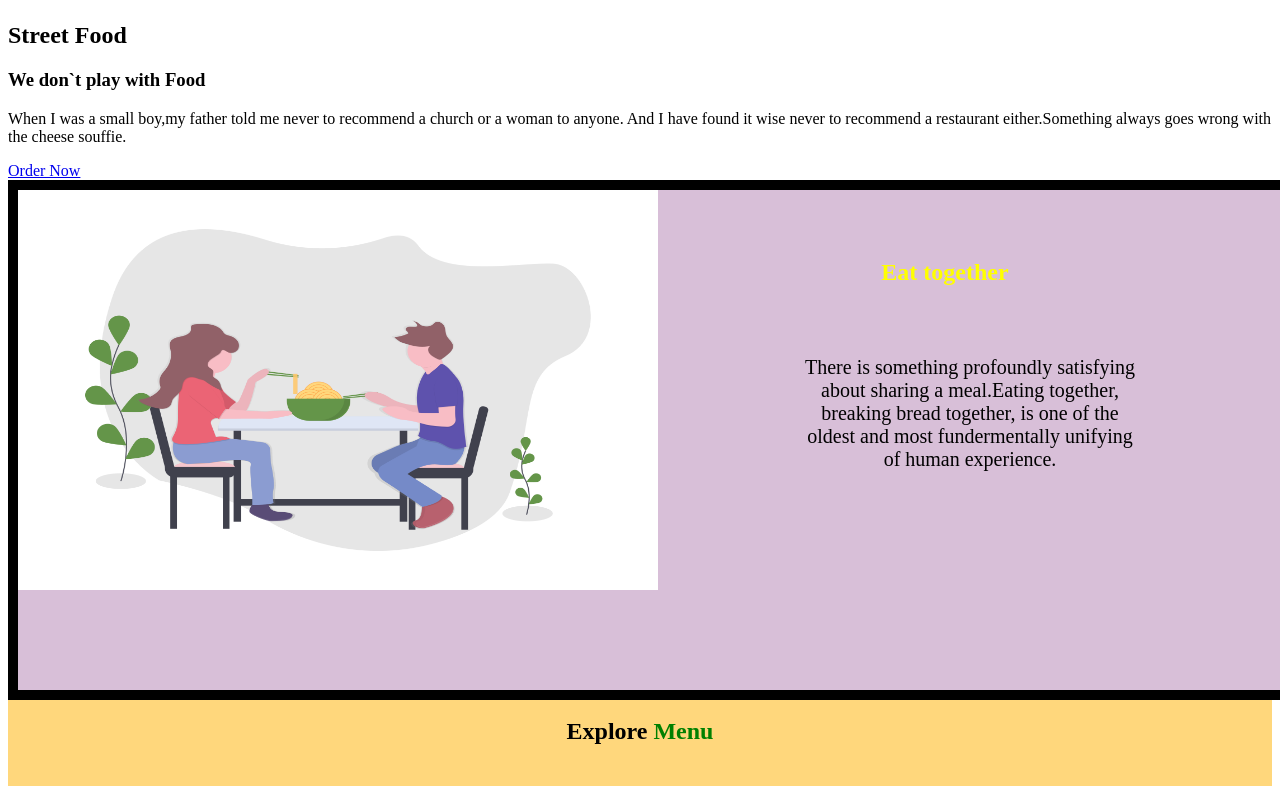
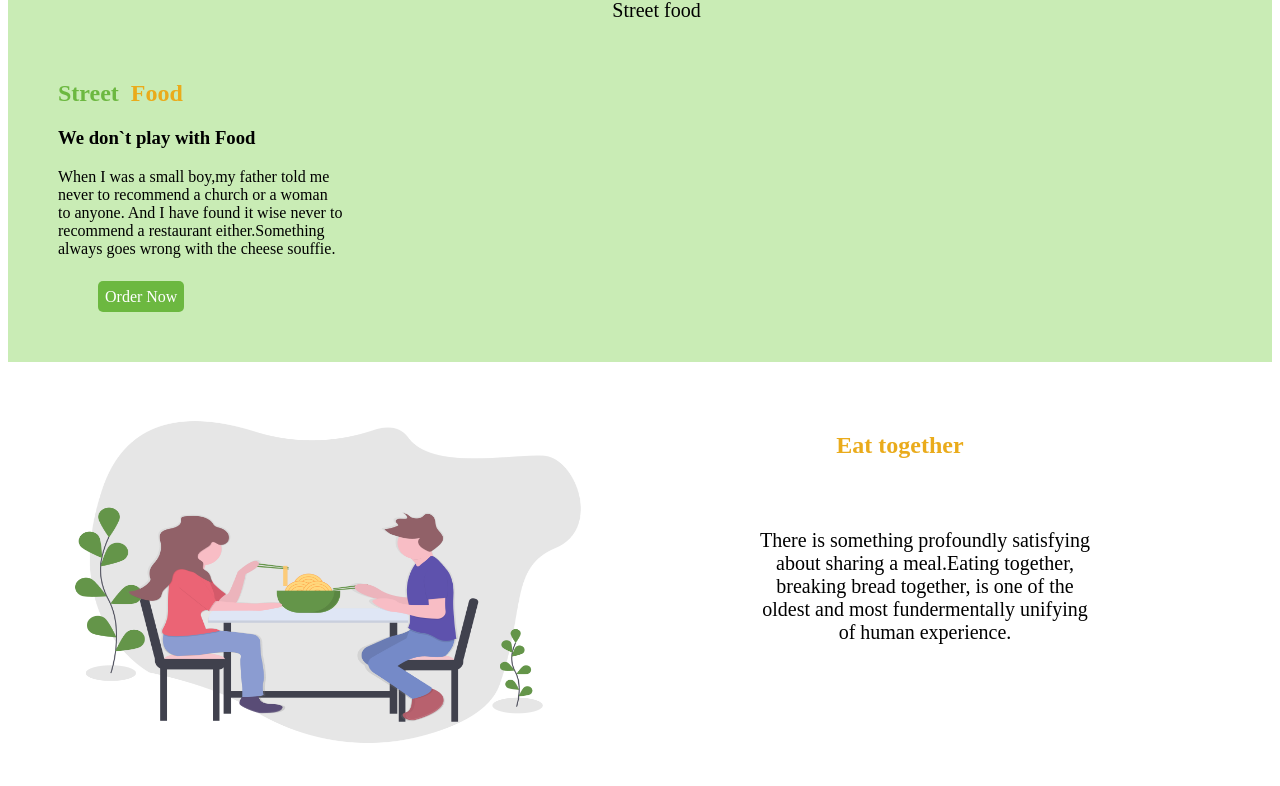
Before and after one commit to devseme/StreetFood-Website, a plain HTML site: page index.html in a window 1280 px wide. Shown: the part 106-892 px from the top of the page. Drawn offline with Linux system fonts and the light colour scheme.

Commit message:
styled the first home page.it will look like the required but the background not yet

```diff
--- a/index.css
+++ b/index.css
@@ -9,38 +9,72 @@ nav{
     margin-left: 20px;
     margin-right: 20px;
     padding: 15px;
-
+}
+nav>p{
+    margin-top: 0;
 }
 
 .header>nav>a{
     color:black;
+    text-decoration: none;
+}
+
+
+main {
+    background-color:  #C9ECB5;
+    width: 100%;
+    height: 460px;
+
+}
+.intro{
+    margin-left: 50px;
+
+}
+#orderbutton{
+    margin-left: 40px;
+    margin-top: 30px;
+}
+
+#orderbutton>a{
+    color: white;
+    text-decoration: none;
+    background-color: #6CB840;
+    width: 60px;
+    height: auto;
+    color: white;
+    padding: 7px;
+    border-radius: 5px;
+
 }
 
 .together{
     width: 100%;
     height: 500px;
-    background-color: thistle;
-    border: 10px solid black;
+    background-color:white;
+
 
 
 }
 .together>h2{
-    color:yellow;
+    color:  #EAAB1B;
     justify-content: center;
     padding: 50px;
     text-align: center;
+    margin-right: 70px;
+    font-weight: 700;
 
 }
 .together>img{
     float: left;
     position: relative;
-    border: 10px black;
+
 
 }
 .together>p{
+
     font-size: 20px;
     justify-content: center;
-
+    margin-right: 70px;
     text-align: center;
 }
 .container{
--- a/index.html
+++ b/index.html
@@ -14,25 +14,27 @@
                 <a href = "#menu">Our Menu</a>&nbsp;
                 <a href="#happyhour">Happy Hour</a>&nbsp;
 <!--  don`t forget the star for street food  -->
-                <p> Street food</p>
+              <p><img src="./images/star.jpeg" width="70px" height="70px" alt="star logo"><br>
+                 Street food</p>
                 <a href="#catering">Catering</a>&nbsp;
                 <a href="#reservation">Reservation</a>&nbsp;
                 <a href="#gallery">Gallery</a>&nbsp;
                 <a href="#contact">Contact</a>
                 </nav>
             </div>
-<div>
-    <h2>Street Food</h2>
+<div class="intro">
+    <h2><span style="color:#6CB840">Street &nbsp;</span><span style="color:#EAAB1B">Food</span></h2>
     <h3>We don`t play with Food</h3>
-    <p>When I was a small boy,my father told me never to recommend a church or  a woman to anyone.
-        And I have found it wise never to recommend a restaurant either.Something always goes wrong with
-        the cheese souffie.
-    </p>
-    <a href="order">Order Now</a>
+    <p>When I was a small boy,my father told me <br>never to recommend a church or  a woman <br>to anyone.
+        And I have found it wise never to<br> recommend a restaurant either.Something <br>always goes wrong with
+        the cheese souffie.<br>
+    </p >
+   <div id="orderbutton"> <a href="order">Order Now</a></div>
 </div>
+</main>
 <div class="together">
     <img src="./images/eating_together.png"  width="640" height="400" alt="image of 2 people sharing a meal">
-    <h2>Eat together</h2>
+    <h2><strong>Eat together</strong></h2>
     <p>There is something profoundly satisfying <br> about sharing a meal.Eating together,<br>breaking bread together,
         is one of the <br>oldest and most fundermentally unifying <br>of human experience.
     </p>
@@ -133,5 +135,5 @@
 </footer>
         </body>
 
-    </main>
+
 </html>
--- a/style.css
+++ b/style.css
@@ -28,3 +28,7 @@ footer{
     padding: 7px;
     margin-top: 30px;
 }
+#sendbutton>a{
+    color: white;
+    text-decoration: none;
+}
```
